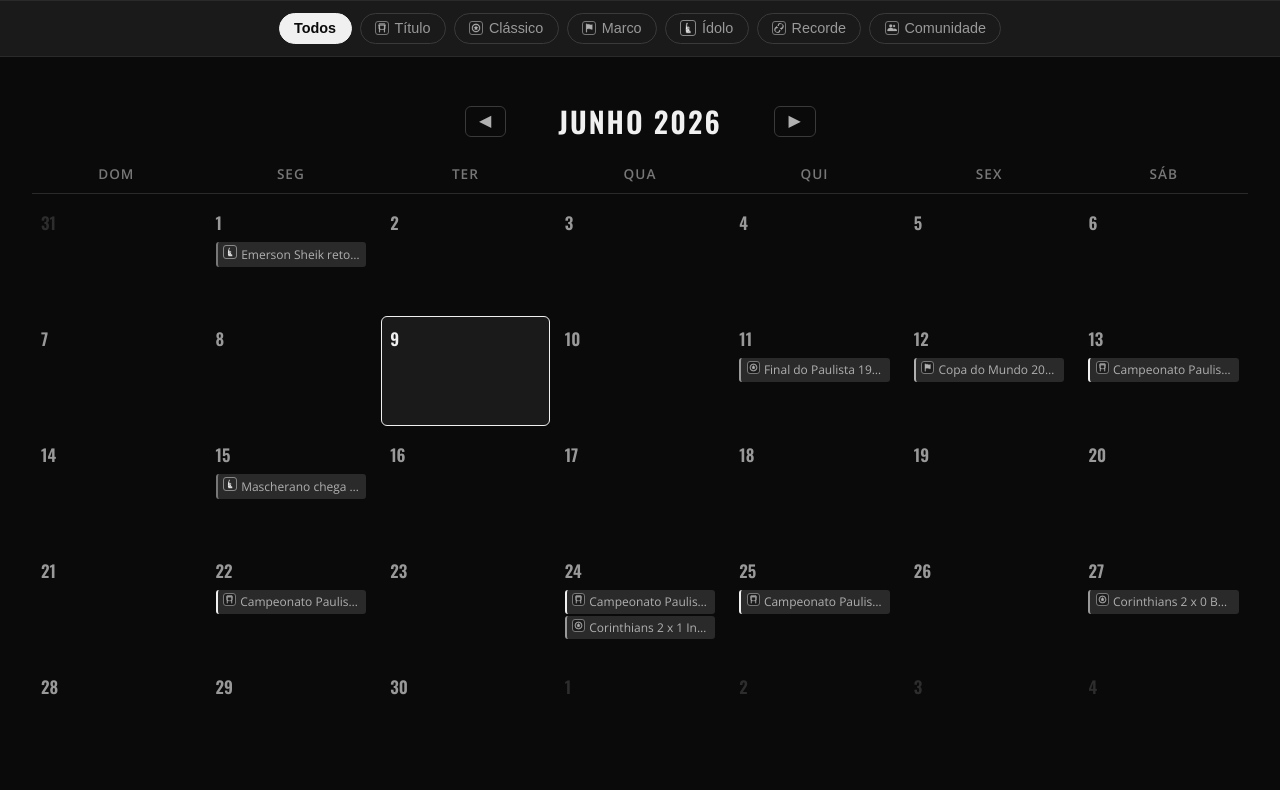
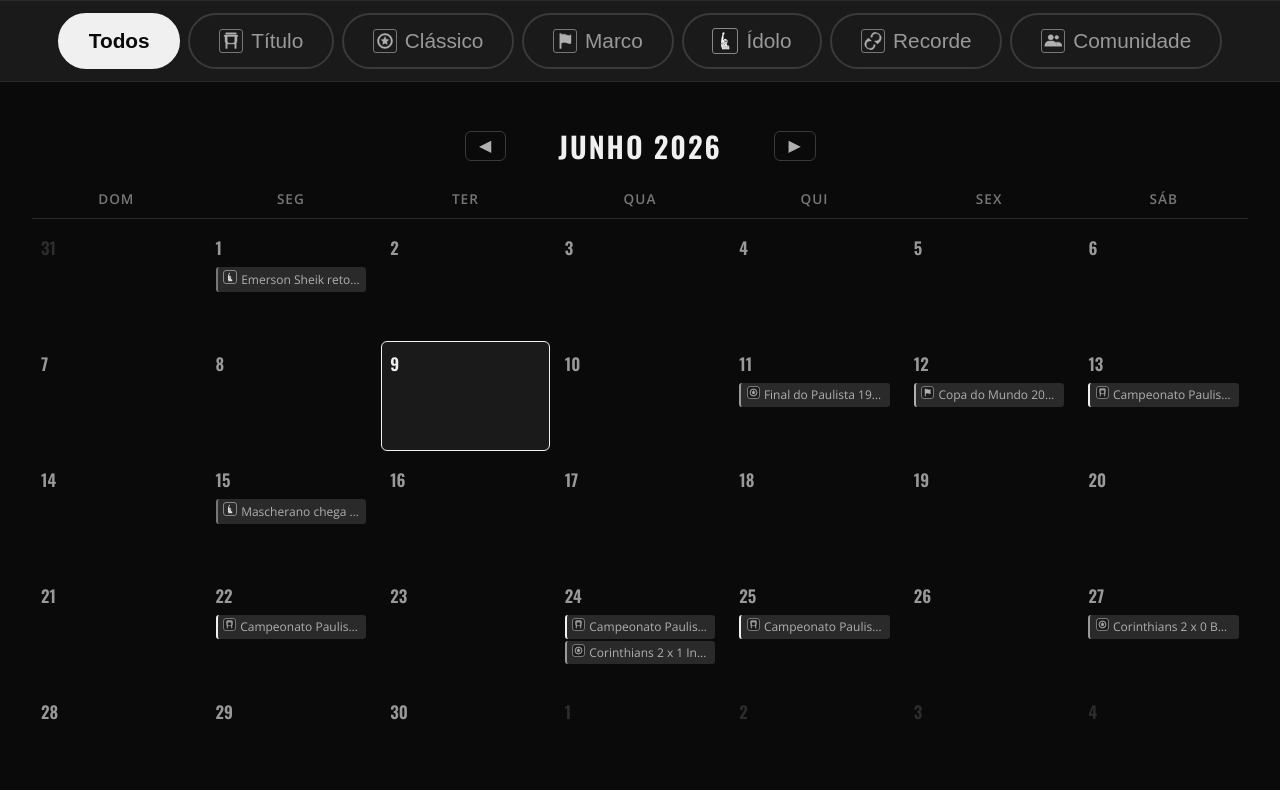
Before and after one commit to alexandrecs89/o-calendario-que-importa, a plain HTML site: page index.html in a window 1280 px wide. Shown: the part 88-878 px from the top of the page. Drawn offline with nearby package versions, Linux system fonts and the light colour scheme.

Commit message:
style: botões de filtro de categoria dobrados de tamanho
- Padding: 0.4rem 0.9rem → 0.8rem 1.8rem
- Font-size: 0.9rem → 1.3rem
- Ícones: 14px → 24px
- Border: 1px → 2px, border-radius: 20px → 40px
- Gap entre ícone e texto: 0.35rem → 0.5rem

Co-Authored-By: Devin AI <158243242+devin-ai-integration[bot]@users.noreply.github.com>

```diff
--- a/css/style.css
+++ b/css/style.css
@@ -274,18 +274,18 @@ body {
   justify-content: center;
 }
 .filter-btn {
-  padding: 0.4rem 0.9rem;
-  border-radius: 20px;
-  border: 1px solid var(--gray-700);
+  padding: 0.8rem 1.8rem;
+  border-radius: 40px;
+  border: 2px solid var(--gray-700);
   background: transparent;
   color: var(--gray-400);
-  font-size: 0.9rem;
+  font-size: 1.3rem;
   cursor: pointer;
   transition: all var(--transition);
   white-space: nowrap;
   display: inline-flex;
   align-items: center;
-  gap: 0.35rem;
+  gap: 0.5rem;
 }
 .filter-btn:hover { border-color: var(--gray-400); color: var(--white); }
 .filter-btn.active {
@@ -300,12 +300,13 @@ body {
   flex-shrink: 0;
 }
 .filter-btn__icon .cat-icon {
-  width: 14px;
-  height: 14px;
+  width: 24px;
+  height: 24px;
+  padding: 2px;
 }
 .filter-btn__icon .cat-icon--img {
-  width: 16px;
-  height: 16px;
+  width: 26px;
+  height: 26px;
 }
 
 /* ===== Shared Navigation Buttons ===== */
```
